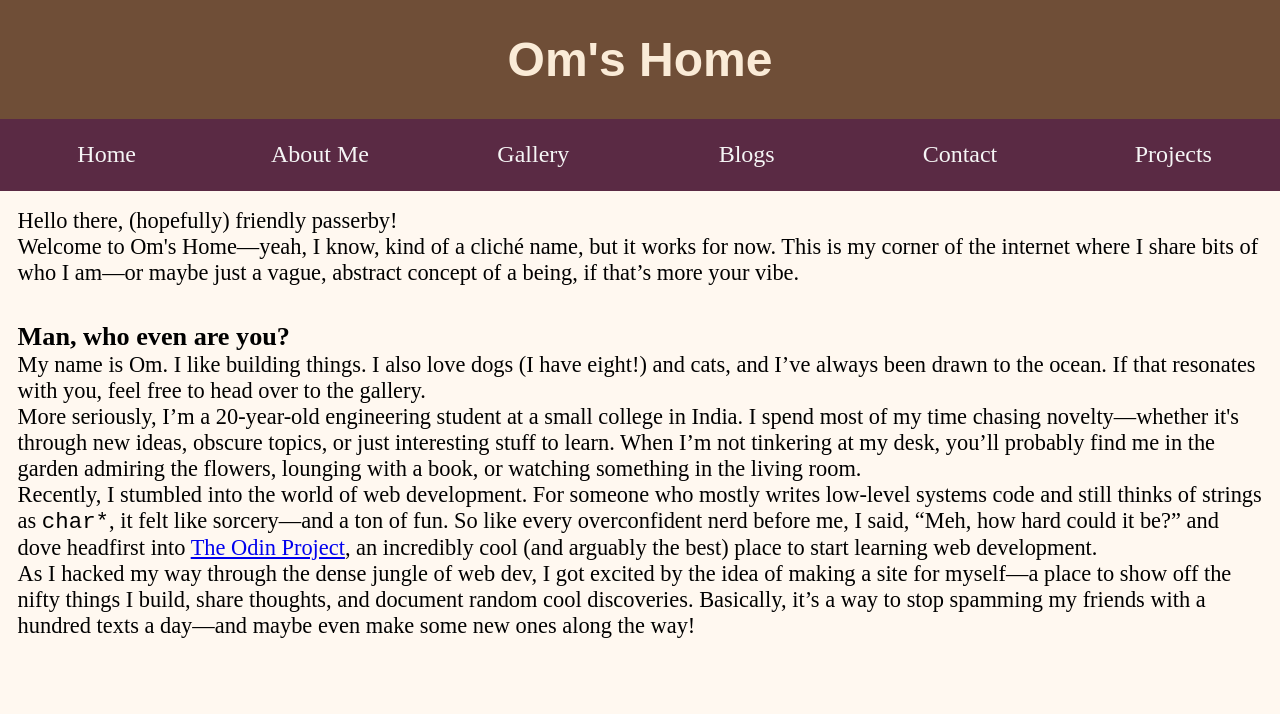
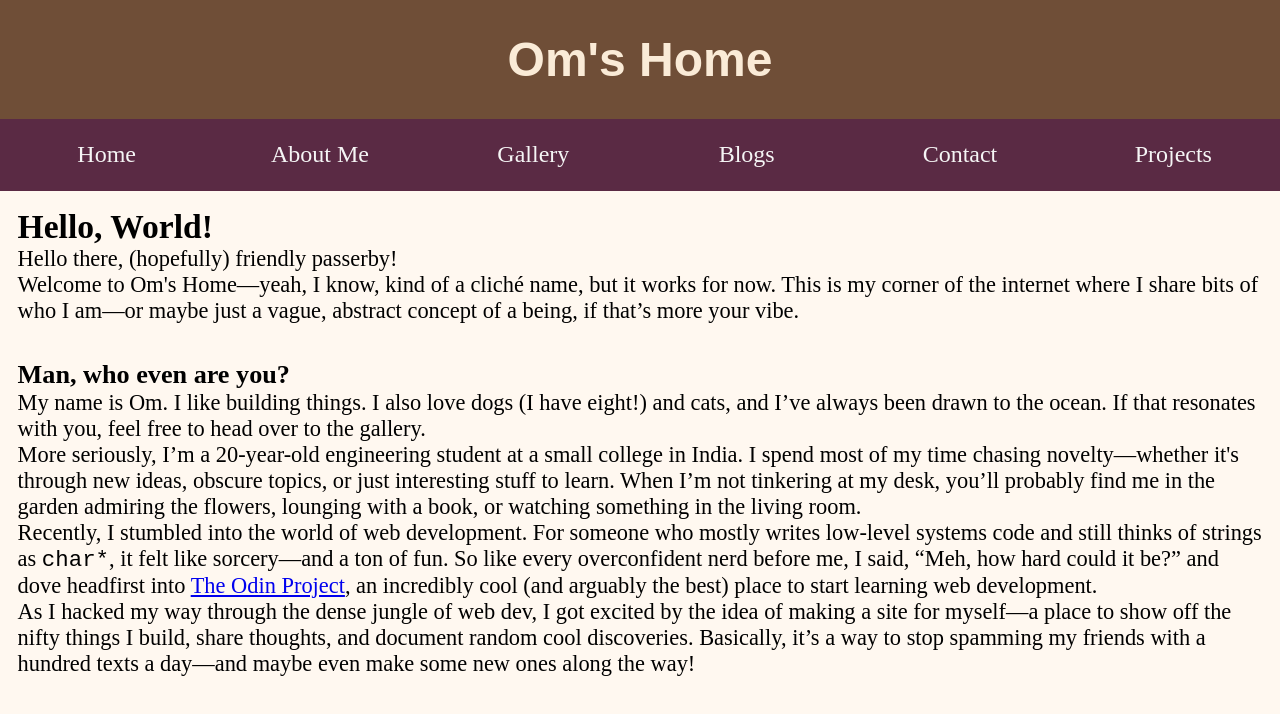
Before and after one commit to omynayak/personal-blog, a plain HTML site: page pages/About Me/about-me.html in a window 1280 px wide. Drawn offline with Linux system fonts and the light colour scheme; a web font is replaced by a local one.

Commit message:
Added a subheading to the about-me page

```diff
--- a/pages/About Me/about-me.html
+++ b/pages/About Me/about-me.html
@@ -29,6 +29,7 @@
     <main>
       <section>
         <div class="container">
+          <h2 class="side-heading">Hello, World!</h2>
         <p>Hello there, (hopefully) friendly passerby!</p>
         <p>
           Welcome to Om's Home—yeah, I know, kind of a cliché name, but it works
```
